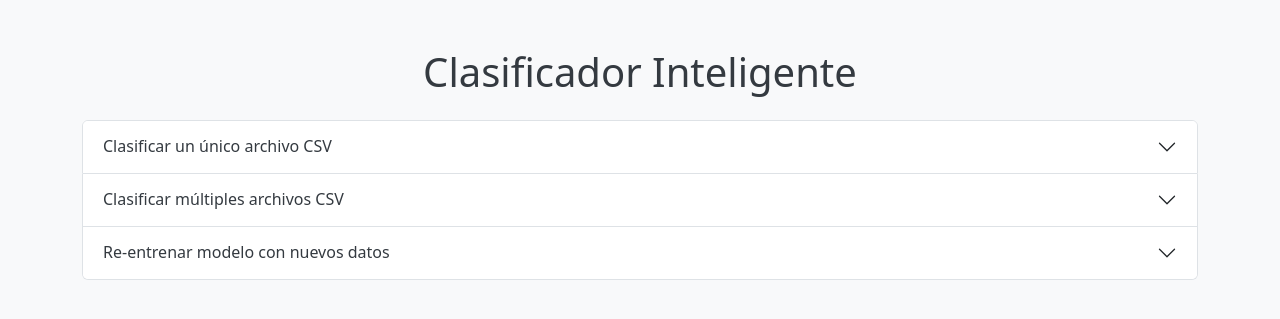
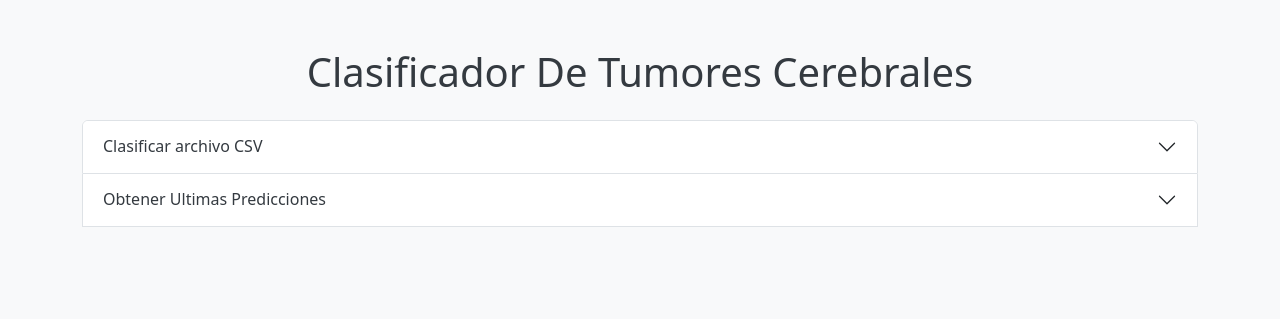
Before and after one commit to boterol/botero-mlops-u2, a Flask app: page / in a window 1280 px wide. Shown: the top 319 px of the page. Run offline with Flask 3, Linux system fonts and the light colour scheme.

Commit message:
add: nuevo valor de prediccion y persistencia de predicciones

```diff
--- a/front/app.py
+++ b/front/app.py
@@ -2,7 +2,7 @@ import requests
 from flask import Flask, render_template, request, redirect
 from dotenv import load_dotenv
 import os
-
+import json
 app = Flask(__name__)
 
 load_dotenv()
@@ -32,15 +32,26 @@ def clasificar_multiples():
     )
     return response.text
 
-@app.route('/reentrain', methods=['POST'])
-def reentrenar():
-    files = request.files.getlist('training_files')
-    file_data = [('training_files', (f.filename, f.stream, f.mimetype)) for f in files]
-    response = requests.post(
-        f"{FASTAPI_URL}/reentrenar",
-        files=file_data
-    )
-    return response.text
+@app.route('/retreive_last_predictions', methods=['GET'])
+def retreive_last_predictions():
+    # Hacer la solicitud a FastAPI
+    response = requests.get(f"{FASTAPI_URL}/retreive_last_predictions")
+
+    try:
+        # Intentar parsear la respuesta como JSON
+        predictions = response.json()
+
+        # Verificar si es una lista de JSONs (ajusta según lo que devuelva tu API)
+        if isinstance(predictions, list):
+            return render_template('index.html', json_list=predictions)
+        else:
+            # Si es un solo JSON, se convierte a lista de un elemento
+            return render_template('index.html', json_list=[predictions])
+
+    except json.JSONDecodeError:
+        # Si la respuesta no es JSON válido, mostrar el texto como error
+        return render_template('index.html',
+                             error_message=f"Error al obtener datos: {response.text}")
 
 if __name__ == '__main__':
     app.run(host="0.0.0.0", port=5000, debug=True)
--- a/front/templates/index.html
+++ b/front/templates/index.html
@@ -9,7 +9,7 @@
 </head>
 <body class="bg-light">
     <div class="container py-5">
-        <h1 class="text-center mb-4" style="color: #343a40;">Clasificador Inteligente</h1>
+        <h1 class="text-center mb-4" style="color: #343a40;">Clasificador De Tumores Cerebrales</h1>
 
         <!-- Acordeón principal -->
         <div class="accordion" id="mainAccordion">
@@ -18,7 +18,7 @@
             <div class="accordion-item">
                 <h2 class="accordion-header">
                     <button class="accordion-button collapsed" type="button" data-bs-toggle="collapse" data-bs-target="#collapseOne">
-                        Clasificar un único archivo CSV
+                        Clasificar archivo CSV
                     </button>
                 </h2>
                 <div id="collapseOne" class="accordion-collapse collapse" data-bs-parent="#mainAccordion">
@@ -27,49 +27,53 @@
                             <div class="mb-3">
                                 <input class="form-control" type="file" name="file" accept=".csv" required>
                             </div>
-                            <button type="submit" class="btn btn-primary-custom">Clasificar archivo</button>
+                            <button type="submit" class="btn btn-primary-custom">Seleccionar archivo</button>
                         </form>
                     </div>
                 </div>
             </div>
 
-            <!-- Clasificar múltiples archivos -->
             <div class="accordion-item">
                 <h2 class="accordion-header">
                     <button class="accordion-button collapsed" type="button" data-bs-toggle="collapse" data-bs-target="#collapseTwo">
-                        Clasificar múltiples archivos CSV
+                        Obtener Ultimas Predicciones
                     </button>
                 </h2>
                 <div id="collapseTwo" class="accordion-collapse collapse" data-bs-parent="#mainAccordion">
                     <div class="accordion-body">
-                        <form action="/predict_various" method="post" enctype="multipart/form-data">
-                            <div class="mb-3">
-                                <input class="form-control" type="file" name="files" accept=".csv" multiple required>
-                            </div>
-                            <button type="submit" class="btn btn-primary-custom">Clasificar archivos</button>
+                        <form action="/retreive_last_predictions" method="get">
+                            <button type="submit" class="btn btn-primary-custom">Obtener</button>
                         </form>
                     </div>
                 </div>
             </div>
 
-            <!-- Re-entrenar modelo -->
-            <div class="accordion-item">
-                <h2 class="accordion-header">
-                    <button class="accordion-button collapsed" type="button" data-bs-toggle="collapse" data-bs-target="#collapseThree">
-                        Re-entrenar modelo con nuevos datos
-                    </button>
-                </h2>
-                <div id="collapseThree" class="accordion-collapse collapse" data-bs-parent="#mainAccordion">
-                    <div class="accordion-body">
-                        <form action="/retrain" method="post" enctype="multipart/form-data">
-                            <div class="mb-3">
-                                <input class="form-control" type="file" name="training_files" accept=".csv" multiple required>
-                            </div>
-                            <button type="submit" class="btn btn-primary-custom">Entrenar modelo</button>
-                        </form>
-                    </div>
-                </div>
+            <div class="mt-4">
+            {% if json_list and json_list|length > 0 %}
+            <h3>Resultados:</h3>
+            <div class="table-responsive">
+                <table class="table table-striped table-bordered">
+                    <thead class="table-dark">
+                        <tr>
+                            {% for key in json_list[0].keys() %}
+                            <th>{{ key }}</th>
+                            {% endfor %}
+                        </tr>
+                    </thead>
+                    <tbody>
+                        {% for item in json_list %}
+                        <tr>
+                            {% for value in item.values() %}
+                            <td>{{ value }}</td>
+                            {% endfor %}
+                        </tr>
+                        {% endfor %}
+                    </tbody>
+                </table>
             </div>
+            {% endif %}
+        </div>
+
         </div>
     </div>
 
```
Also changed, not shown: backend/main.py (+60 -11 lines), backend/predictions_log.json (added, +11 -0 lines).
